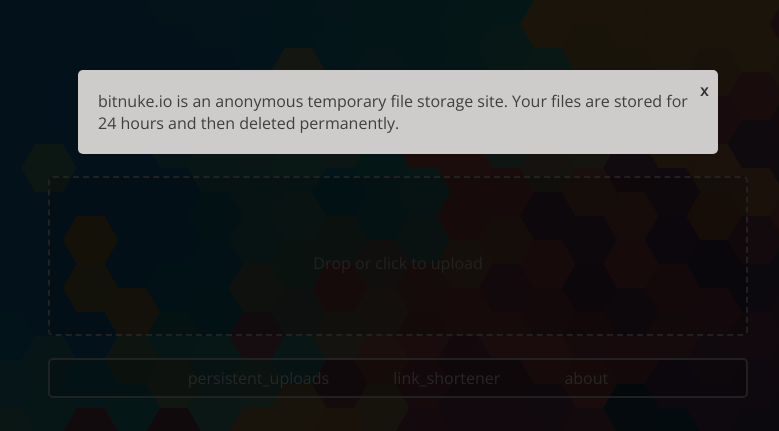
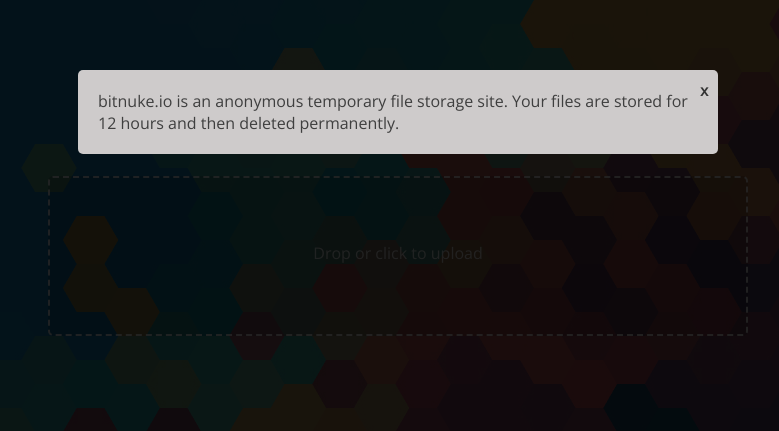
Before and after one commit to unixvoid/bitnuke, a plain HTML site: page deps/data/bitnuke/static/index.html in a window 1280 px wide. Both pictures are taken after a click on the link "//about". Shown: the top 431 px of the page, 242-1021 px from the left. Drawn offline with nearby package versions, Linux system fonts and the light colour scheme; files that its build step writes are made by us from their sources; files whose address does not match are found by name.

Commit message:
Add working main page

```diff
--- a/deps/data/bitnuke/static/dropzone.css
+++ b/deps/data/bitnuke/static/dropzone.css
@@ -182,7 +182,7 @@
   border: 2px dashed rgba(0, 0, 0, 0.3);
   /*background: #D3D3D3;*/
   transition: all 0.6s ease;
-  padding: 20px 20px; }
+  padding: 10px 20px; }
   .dropzone:hover {
     background: #BDBDBD;
     transition: all 0.6s ease;
--- a/deps/data/bitnuke/static/index.html
+++ b/deps/data/bitnuke/static/index.html
@@ -16,18 +16,13 @@
 
     <center>
     <div id="dropzone">
-      <form class="dropzone droppy" action="/upload">
+      <form id="droppy" class="dropzone" action="/upload">
         <div class="dz-message dropmsg">
           </br>Drop or click to upload
         </div>
       </form>
     </div></br>
     <div id=writezone></div>
-    <div class=nav>
-     <a class=mlink href="/persist">persistent_uploads</a>
-     <a class=mlink href="/link">link_shortener</a>
-     <a class=mlink class=button href="#about">about</a>
-    </div>
     </center>
 
     <script>
@@ -37,7 +32,7 @@
       autoDiscover: false,
         init: function() {
           this.on("success", function(file, response) {
-            //console.log(response);
+            console.log(response);
             this.removeAllFiles();
             //document.getElementById("writezone").innerHTML = (window.location.hostname + response).link(window.location.href + response);
             document.getElementById("writezone").innerHTML = (window.location.protocol + '//' + window.location.hostname + '/' + response).link(window.location.protocol + '//' + window.location.hostname + ':' + window.location.port + '/' + response);
@@ -63,7 +58,7 @@
           <div class="popup">
             <a class="close" href="#">x</a>
             <div class=popupcontent>
-              bitnuke.io is an anonymous temporary file storage site. Your files are stored for 24 hours and then deleted permanently.
+              bitnuke.io is an anonymous temporary file storage site. Your files are stored for 12 hours and then deleted permanently.
             </div>
           </div>
         </div>
--- a/deps/data/bitnuke/static/style.css
+++ b/deps/data/bitnuke/static/style.css
@@ -29,7 +29,7 @@ body {
   /*color: rgba(0, 0, 0, 0.8);*/
 }
 
-.droppy {
+#droppy {
   background: rgba(0, 0, 0, .16);
   /*background-color: transparent;*/
   border: 2px dashed rgba(128, 128, 128, 0.8) !important;
@@ -44,27 +44,8 @@ body {
   border-radius: 5px;
   min-height: 40px;
   color: gray;
-  /*border: 2px dashed rgba(0, 0, 0, 0.3);*/
-  /*background: #D3D3D3;*/
-  /*transition: all 0.6s ease;*/
   padding: 7px 10px;
 }
-
-.mlink {
-  transition: color .15s;
-  text-decoration: none;
-  font-weight: normal;
-  color: gray;
-  padding-right: 30px;
-  padding-left: 30px;
-}
-
-/*.mlink:hover {
-  background: rgba(0, 0, 0, .3) !important;
-  transition: all 0.6s ease !important;
-  opacity: 3 !important;
-  cursor: pointer !important;
-}*/
 
 .dropzone:hover {
   background: rgba(0, 0, 0, .3) !important;
@@ -85,26 +66,6 @@ h1 span {
   padding-left: 4px;
 }
 
-/*p {
-  margin-top: 200px;
-}
-p a {
-  text-transform: uppercase;
-  text-decoration: none;
-  display: inline-block;
-  color: #fff;
-  padding: 5px 10px;
-  margin: 0 5px;
-  background-color: #b83729;
-  -moz-transition: all 0.2s ease-in;
-  -o-transition: all 0.2s ease-in;
-  -webkit-transition: all 0.2s ease-in;
-  transition: all 0.2s ease-in;
-}
-p a:hover {
-  background-color: #ab3326;
-}*/
-
 .footer {
   color: gray;
   font-size: 12px;
@@ -120,11 +81,16 @@ p a:hover {
 }
 
 .flink {
-  transition: color .15s;
   text-decoration: none;
   font-weight: normal;
   color: gray;
   padding-right: 8px;
+}
+
+.flink:hover {
+  transition: all 0.6s ease;
+  /*transition: color .15s;*/
+  color: #666666;
 }
 
 .leftfoot {
@@ -203,7 +169,7 @@ p a:hover {
 }
 
 #writezone a {
-  color: #3f3f3f;
+  color: gray;
   text-decoration: none;
   font-weight: normal;
 }
```
